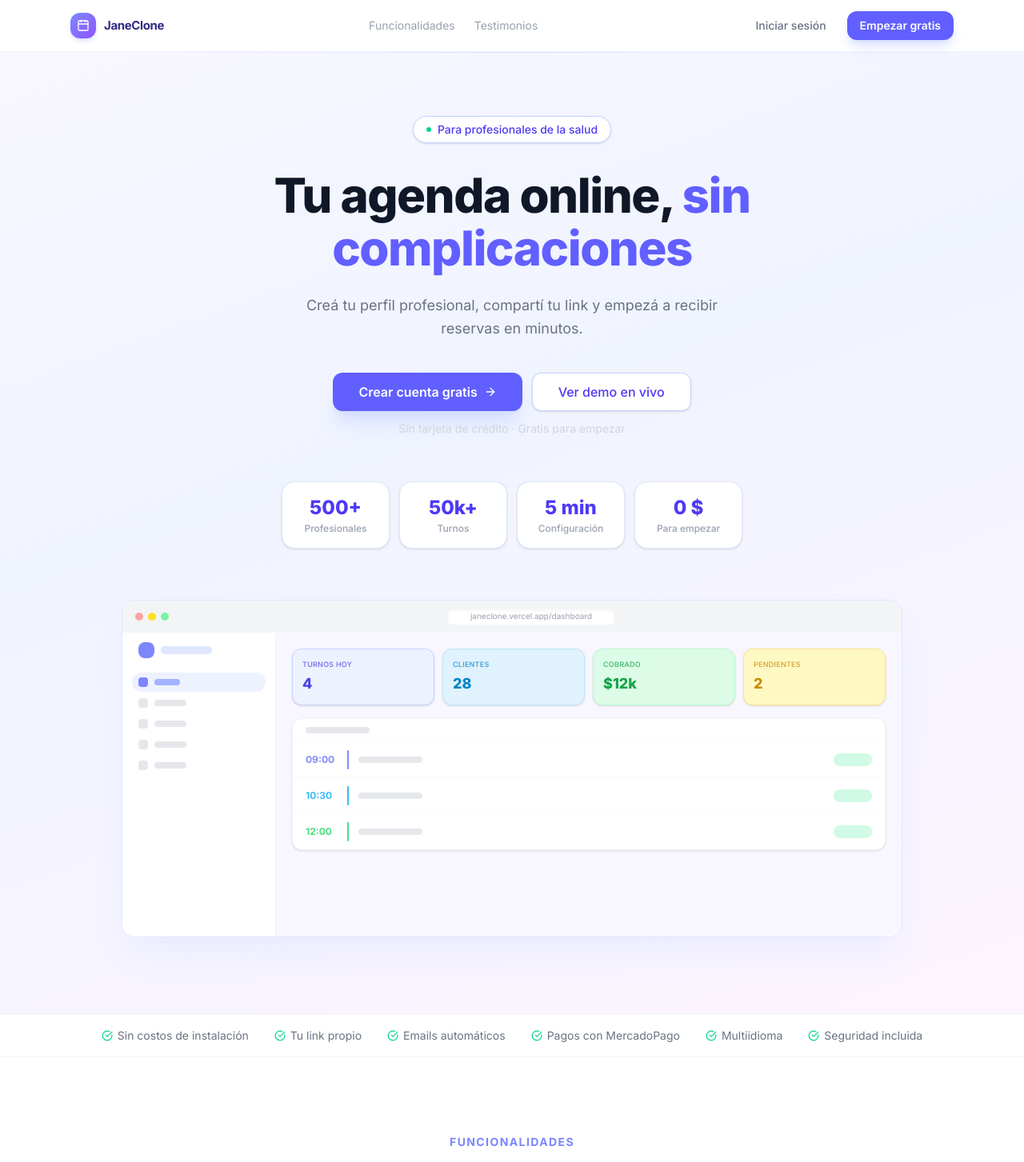
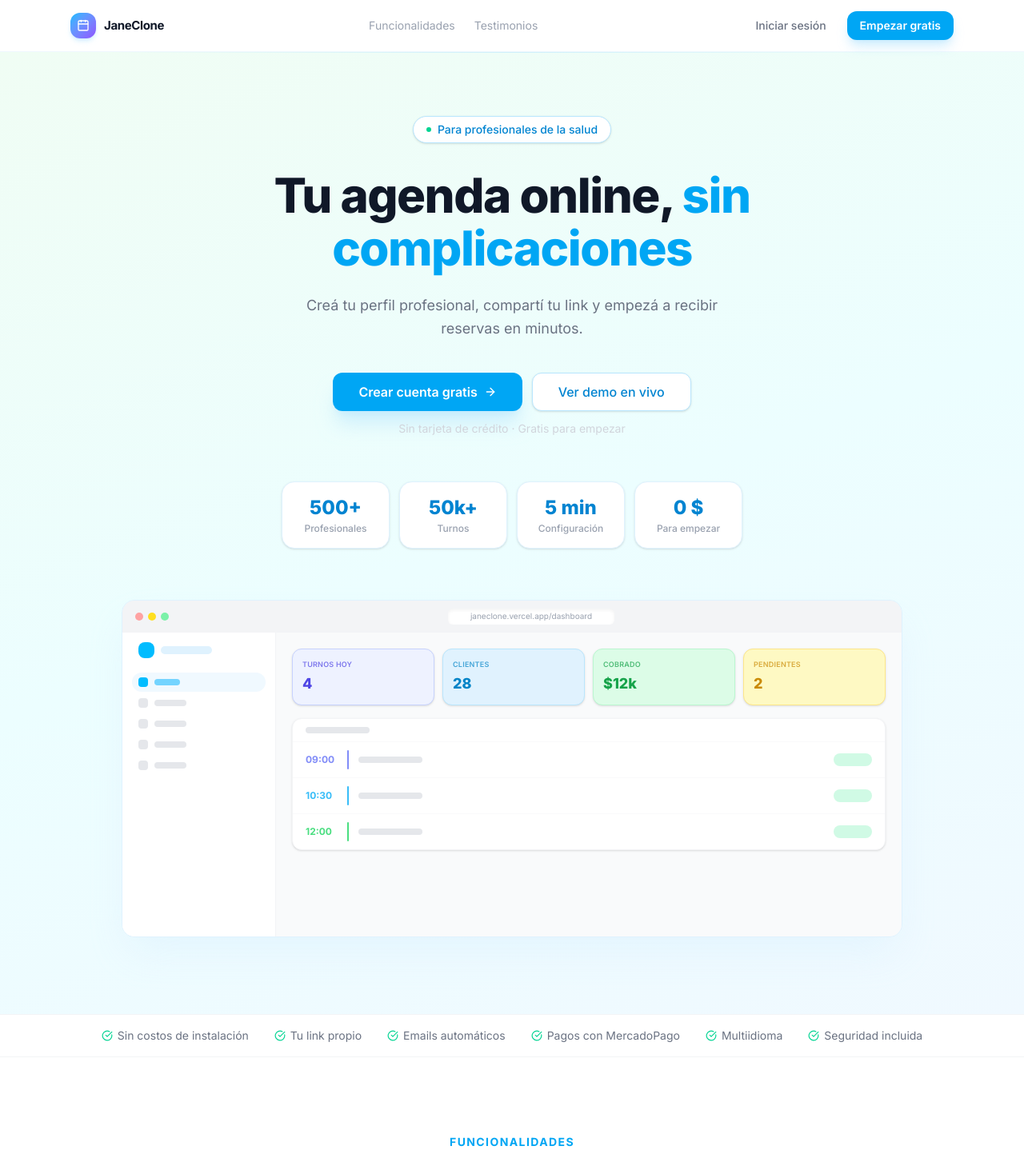
Before and after one commit to mleonangeli-ia/jane-clone, a Next.js app: page / in a window 1280 px wide. Shown: the top 1453 px of the page at 80% size. Built offline with nearby package versions, Linux system fonts and the light colour scheme.

Commit message:
design: replace lavender with warm pastels — sky, mint, peach, rose

```diff
--- a/app/page.tsx
+++ b/app/page.tsx
@@ -28,17 +28,17 @@ export default function LandingPage() {
     <div className="min-h-screen bg-white" style={{ fontFamily: "var(--font-inter, system-ui, sans-serif)" }}>
 
       {/* ── Nav ─────────────────────────────────────────────── */}
-      <header className="sticky top-0 z-50 border-b border-indigo-100/50 bg-white/90 backdrop-blur-xl">
+      <header className="sticky top-0 z-50 border-b border-sky-100/50 bg-white/90 backdrop-blur-xl">
         <div className="mx-auto flex h-16 max-w-6xl items-center justify-between px-6">
           <div className="flex items-center gap-2.5">
-            <div className="flex h-8 w-8 items-center justify-center rounded-xl bg-gradient-to-br from-indigo-400 to-violet-500 shadow-md shadow-indigo-200/60">
+            <div className="flex h-8 w-8 items-center justify-center rounded-xl bg-gradient-to-br from-sky-400 to-violet-500 shadow-md shadow-sky-200/60">
               <Calendar className="h-4 w-4 text-white" />
             </div>
-            <span className="text-[15px] font-bold tracking-tight text-indigo-900">JaneClone</span>
+            <span className="text-[15px] font-bold tracking-tight text-gray-900">JaneClone</span>
           </div>
           <nav className="hidden items-center gap-6 md:flex">
-            <a href="#features" className="text-sm text-gray-400 hover:text-indigo-600 transition-colors">Funcionalidades</a>
-            <a href="#testimonials" className="text-sm text-gray-400 hover:text-indigo-600 transition-colors">Testimonios</a>
+            <a href="#features" className="text-sm text-gray-400 hover:text-sky-600 transition-colors">Funcionalidades</a>
+            <a href="#testimonials" className="text-sm text-gray-400 hover:text-sky-600 transition-colors">Testimonios</a>
           </nav>
           <div className="flex items-center gap-2.5">
             <Link href="/login">
@@ -47,7 +47,7 @@ export default function LandingPage() {
               </button>
             </Link>
             <Link href="/register">
-              <button className="rounded-xl bg-indigo-500 px-4 py-2 text-sm font-semibold text-white shadow-lg shadow-indigo-200/70 transition-all hover:-translate-y-0.5 hover:bg-indigo-600 hover:shadow-xl">
+              <button className="rounded-xl bg-sky-500 px-4 py-2 text-sm font-semibold text-white shadow-lg shadow-sky-200/70 transition-all hover:-translate-y-0.5 hover:bg-sky-600 hover:shadow-xl">
                 Empezar gratis
               </button>
             </Link>
@@ -57,18 +57,18 @@ export default function LandingPage() {
 
       <main>
         {/* ── Hero ─────────────────────────────────────────── */}
-        <section className="relative overflow-hidden pt-20 pb-24" style={{ background: "linear-gradient(160deg, #f8f7ff 0%, #f0f4ff 40%, #fdf4ff 100%)" }}>
-          <div className="absolute top-0 left-1/2 -translate-x-1/2 h-px w-full max-w-5xl bg-gradient-to-r from-transparent via-indigo-200/60 to-transparent" />
+        <section className="relative overflow-hidden pt-20 pb-24" style={{ background: "linear-gradient(160deg, #f0fdf4 0%, #ecfeff 50%, #f0f9ff 100%)" }}>
+          <div className="absolute top-0 left-1/2 -translate-x-1/2 h-px w-full max-w-5xl bg-gradient-to-r from-transparent via-sky-200/60 to-transparent" />
 
           <div className="relative mx-auto max-w-5xl px-6 text-center">
-            <div className="mb-8 inline-flex items-center gap-2 rounded-full border border-indigo-200 bg-white px-4 py-1.5 text-sm font-medium text-indigo-600 shadow-sm">
+            <div className="mb-8 inline-flex items-center gap-2 rounded-full border border-sky-200 bg-white px-4 py-1.5 text-sm font-medium text-sky-600 shadow-sm">
               <span className="h-1.5 w-1.5 rounded-full bg-emerald-400" />
               Para profesionales de la salud
             </div>
 
             <h1 className="mx-auto max-w-3xl text-5xl font-extrabold leading-[1.1] tracking-tight text-gray-900 sm:text-6xl">
               Tu agenda online,{" "}
-              <span className="text-indigo-500">sin complicaciones</span>
+              <span className="text-sky-500">sin complicaciones</span>
             </h1>
 
             <p className="mx-auto mt-6 max-w-xl text-lg leading-relaxed text-gray-500">
@@ -77,13 +77,13 @@ export default function LandingPage() {
 
             <div className="mt-10 flex flex-col items-center gap-3 sm:flex-row sm:justify-center">
               <Link href="/register">
-                <button className="flex h-12 items-center gap-2 rounded-xl bg-indigo-500 px-8 text-base font-semibold text-white shadow-xl shadow-indigo-200/60 transition-all hover:-translate-y-0.5 hover:bg-indigo-600">
+                <button className="flex h-12 items-center gap-2 rounded-xl bg-sky-500 px-8 text-base font-semibold text-white shadow-xl shadow-sky-200/60 transition-all hover:-translate-y-0.5 hover:bg-sky-600">
                   Crear cuenta gratis
                   <ArrowRight className="h-4 w-4" />
                 </button>
               </Link>
               <Link href="/book/florencia-lucchini">
-                <button className="flex h-12 items-center gap-2 rounded-xl border border-indigo-200 bg-white px-8 text-base font-medium text-indigo-600 shadow-sm transition-all hover:border-indigo-300 hover:bg-indigo-50">
+                <button className="flex h-12 items-center gap-2 rounded-xl border border-sky-200 bg-white px-8 text-base font-medium text-sky-600 shadow-sm transition-all hover:border-sky-300 hover:bg-sky-50">
                   Ver demo en vivo
                 </button>
               </Link>
@@ -93,8 +93,8 @@ export default function LandingPage() {
             {/* Stats */}
             <div className="mx-auto mt-14 grid max-w-xl grid-cols-2 gap-3 sm:grid-cols-4">
               {stats.map((s) => (
-                <div key={s.label} className="rounded-2xl border border-indigo-100 bg-white px-4 py-4 shadow-sm">
-                  <p className="text-2xl font-extrabold text-indigo-600">{s.value}</p>
+                <div key={s.label} className="rounded-2xl border border-sky-100 bg-white px-4 py-4 shadow-sm">
+                  <p className="text-2xl font-extrabold text-sky-600">{s.value}</p>
                   <p className="mt-0.5 text-xs font-medium text-gray-400">{s.label}</p>
                 </div>
               ))}
@@ -103,7 +103,7 @@ export default function LandingPage() {
 
           {/* Product mockup */}
           <div className="relative mx-auto mt-16 max-w-5xl px-6">
-            <div className="relative overflow-hidden rounded-2xl border border-indigo-100 shadow-2xl shadow-indigo-100/80">
+            <div className="relative overflow-hidden rounded-2xl border border-sky-100 shadow-2xl shadow-sky-100/80">
               {/* Browser bar */}
               <div className="flex items-center gap-1.5 bg-gray-100 px-4 py-2.5">
                 <div className="h-2.5 w-2.5 rounded-full bg-red-300" />
@@ -114,17 +114,17 @@ export default function LandingPage() {
                 </div>
               </div>
               {/* App UI */}
-              <div className="flex" style={{ height: "380px", background: "#f8f7ff" }}>
+              <div className="flex" style={{ height: "380px", background: "#f9fafb" }}>
                 {/* Sidebar */}
-                <div className="hidden w-48 shrink-0 flex-col gap-0.5 border-r border-indigo-100/50 bg-white p-3 sm:flex">
+                <div className="hidden w-48 shrink-0 flex-col gap-0.5 border-r border-gray-100 bg-white p-3 sm:flex">
                   <div className="mb-4 flex items-center gap-2 px-2">
-                    <div className="h-5 w-5 rounded-lg bg-indigo-400" />
-                    <div className="h-2.5 w-16 rounded-md bg-indigo-100" />
+                    <div className="h-5 w-5 rounded-lg bg-sky-400" />
+                    <div className="h-2.5 w-16 rounded-md bg-sky-100" />
                   </div>
                   {[["Inicio", true], ["Agenda", false], ["Clientes", false], ["Servicios", false], ["Config.", false]].map(([item, active]) => (
-                    <div key={String(item)} className={`flex items-center gap-2 rounded-xl px-2 py-1.5 ${active ? "bg-indigo-50" : ""}`}>
-                      <div className={`h-3 w-3 rounded ${active ? "bg-indigo-400" : "bg-gray-200"}`} />
-                      <div className={`h-2 rounded ${active ? "bg-indigo-300 w-8" : "bg-gray-200 w-10"}`} />
+                    <div key={String(item)} className={`flex items-center gap-2 rounded-xl px-2 py-1.5 ${active ? "bg-sky-50" : ""}`}>
+                      <div className={`h-3 w-3 rounded ${active ? "bg-sky-400" : "bg-gray-200"}`} />
+                      <div className={`h-2 rounded ${active ? "bg-sky-300 w-8" : "bg-gray-200 w-10"}`} />
                     </div>
                   ))}
                 </div>
@@ -165,7 +165,7 @@ export default function LandingPage() {
                 </div>
               </div>
             </div>
-            <div className="absolute -inset-4 -z-10 rounded-3xl bg-gradient-to-r from-indigo-100/50 via-violet-100/50 to-pink-100/50 blur-2xl" />
+            <div className="absolute -inset-4 -z-10 rounded-3xl bg-gradient-to-r from-sky-100/50 via-violet-100/50 to-pink-100/50 blur-2xl" />
           </div>
         </section>
 
@@ -186,7 +186,7 @@ export default function LandingPage() {
         {/* ── Features ─────────────────────────────────────── */}
         <section id="features" className="mx-auto max-w-6xl px-6 py-24">
           <div className="mb-16 text-center">
-            <p className="mb-3 text-sm font-bold uppercase tracking-widest text-indigo-400">Funcionalidades</p>
+            <p className="mb-3 text-sm font-bold uppercase tracking-widest text-sky-500">Funcionalidades</p>
             <h2 className="text-3xl font-extrabold tracking-tight text-gray-900 sm:text-4xl">
               Todo lo que necesitás
             </h2>
@@ -205,10 +205,10 @@ export default function LandingPage() {
         </section>
 
         {/* ── Testimonials ─────────────────────────────────── */}
-        <section id="testimonials" className="py-24" style={{ background: "linear-gradient(160deg, #f8f7ff, #f0f4ff)" }}>
+        <section id="testimonials" className="py-24" style={{ background: "linear-gradient(160deg, #f0fdf4, #ecfeff)" }}>
           <div className="mx-auto max-w-6xl px-6">
             <div className="mb-16 text-center">
-              <p className="mb-3 text-sm font-bold uppercase tracking-widest text-indigo-400">Testimonios</p>
+              <p className="mb-3 text-sm font-bold uppercase tracking-widest text-sky-500">Testimonios</p>
               <h2 className="text-3xl font-extrabold tracking-tight text-gray-900 sm:text-4xl">
                 Profesionales que ya lo usan
               </h2>
@@ -234,22 +234,22 @@ export default function LandingPage() {
 
         {/* ── CTA ──────────────────────────────────────────── */}
         <section className="mx-auto max-w-6xl px-6 py-24">
-          <div className="relative overflow-hidden rounded-3xl p-16 text-center shadow-xl" style={{ background: "linear-gradient(135deg, #eef2ff 0%, #f5f3ff 50%, #fdf4ff 100%)", border: "1px solid #e0e7ff" }}>
-            <div className="absolute inset-0 opacity-40" style={{ backgroundImage: "radial-gradient(circle at 25% 50%, #c7d2fe 1px, transparent 1px), radial-gradient(circle at 75% 50%, #ddd6fe 1px, transparent 1px)", backgroundSize: "40px 40px" }} />
+          <div className="relative overflow-hidden rounded-3xl p-16 text-center shadow-xl" style={{ background: "linear-gradient(135deg, #ecfdf5 0%, #ecfeff 50%, #e0f2fe 100%)", border: "1px solid #a7f3d0" }}>
+            <div className="absolute inset-0 opacity-30" style={{ backgroundImage: "radial-gradient(circle at 25% 50%, #6ee7b7 1px, transparent 1px), radial-gradient(circle at 75% 50%, #67e8f9 1px, transparent 1px)", backgroundSize: "40px 40px" }} />
             <div className="relative">
-              <h2 className="text-3xl font-extrabold text-indigo-900 sm:text-4xl">Listo para empezar?</h2>
+              <h2 className="text-3xl font-extrabold text-emerald-900 sm:text-4xl">Listo para empezar?</h2>
               <p className="mx-auto mt-4 max-w-md text-gray-500">
                 Configurá tu agenda en menos de 5 minutos. Gratis para siempre en el plan básico.
               </p>
               <div className="mt-10 flex flex-col items-center gap-3 sm:flex-row sm:justify-center">
                 <Link href="/register">
-                  <button className="flex h-12 items-center gap-2 rounded-xl bg-indigo-500 px-8 text-base font-bold text-white shadow-xl shadow-indigo-200/60 transition-all hover:-translate-y-0.5 hover:bg-indigo-600">
+                  <button className="flex h-12 items-center gap-2 rounded-xl bg-sky-500 px-8 text-base font-bold text-white shadow-xl shadow-sky-200/60 transition-all hover:-translate-y-0.5 hover:bg-sky-600">
                     Crear mi cuenta gratis
                     <ArrowRight className="h-4 w-4" />
                   </button>
                 </Link>
                 <Link href="/book/florencia-lucchini">
-                  <button className="flex h-12 items-center gap-2 rounded-xl border border-indigo-200 bg-white px-8 text-base font-medium text-indigo-600 shadow-sm transition-all hover:bg-indigo-50">
+                  <button className="flex h-12 items-center gap-2 rounded-xl border border-sky-200 bg-white px-8 text-base font-medium text-sky-600 shadow-sm transition-all hover:bg-sky-50">
                     Ver demo
                   </button>
                 </Link>
@@ -262,7 +262,7 @@ export default function LandingPage() {
       <footer className="border-t border-gray-100 py-8">
         <div className="mx-auto max-w-6xl px-6 flex flex-col items-center justify-between gap-4 sm:flex-row">
           <div className="flex items-center gap-2">
-            <div className="flex h-6 w-6 items-center justify-center rounded-lg bg-indigo-400">
+            <div className="flex h-6 w-6 items-center justify-center rounded-lg bg-sky-400">
               <Calendar className="h-3 w-3 text-white" />
             </div>
             <span className="text-sm font-semibold text-gray-600">JaneClone</span>
```
Also changed, not shown: app/dashboard/page.tsx (+26 -26 lines), components/layout/Sidebar.tsx (+22 -31 lines).
